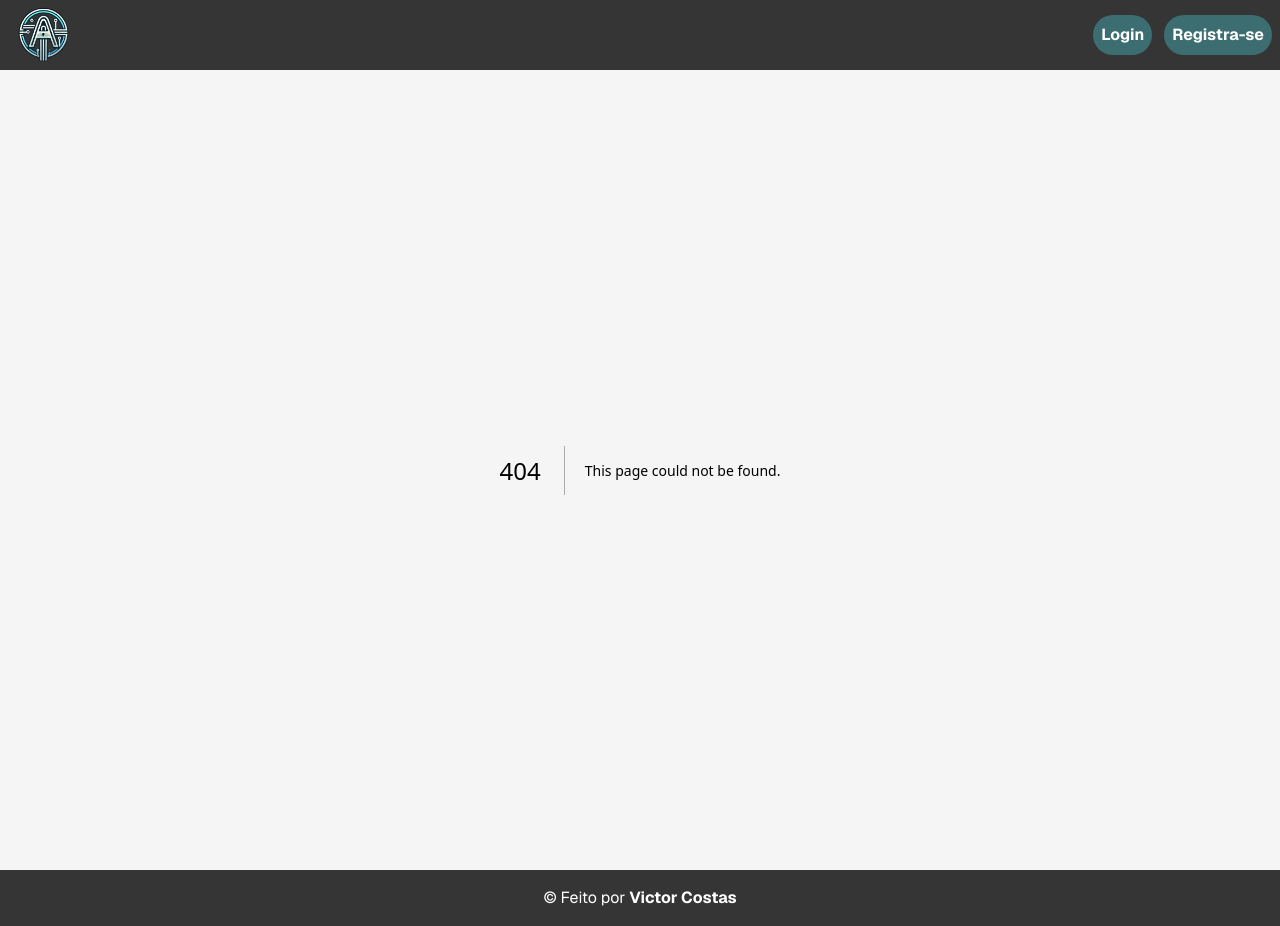
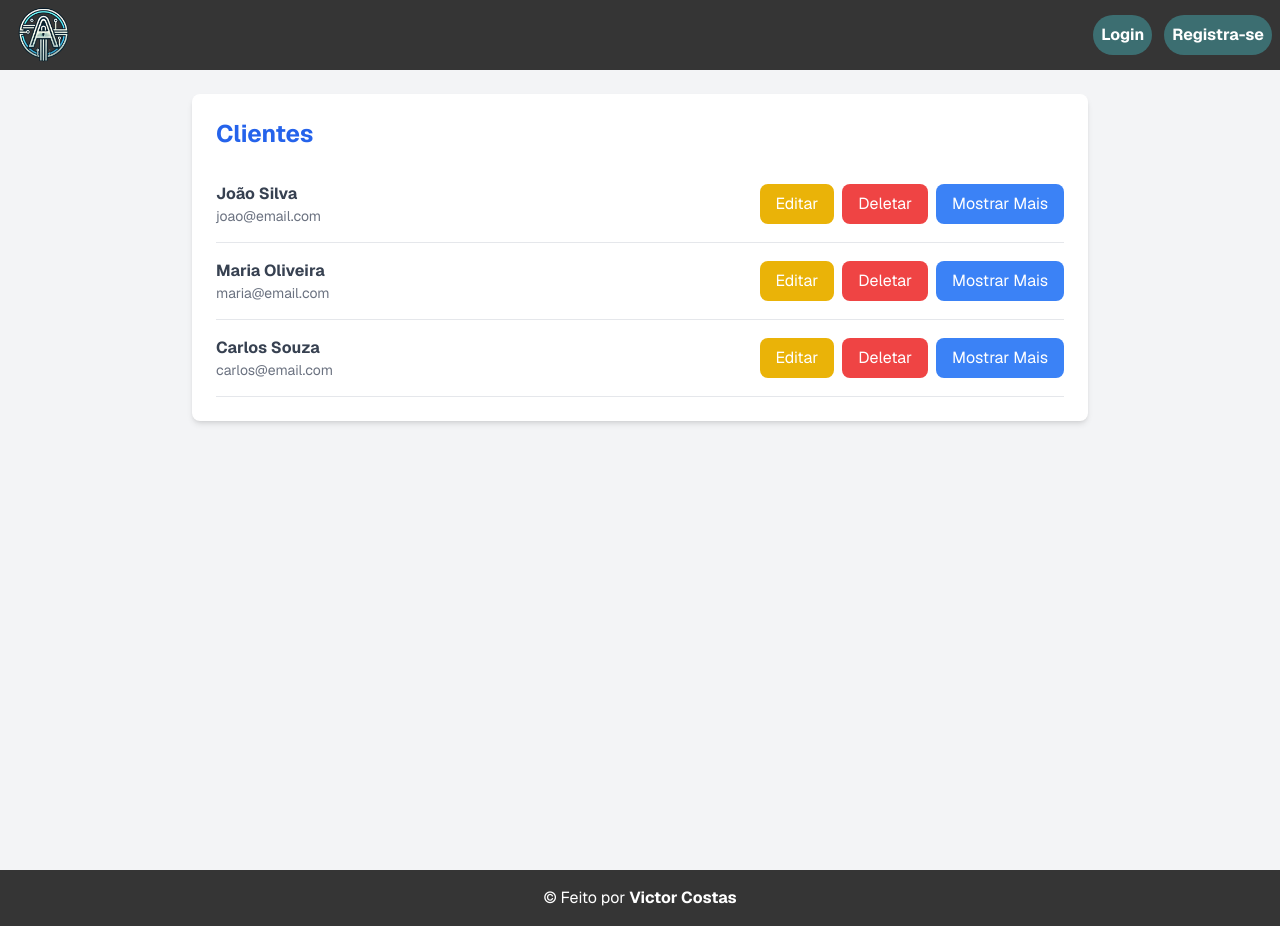
Before and after one commit to VictorHSCosta/Projeto-sea-Front, a Next.js app: page /adm-home in a window 1280 px wide. Before the commit this address had no page. Built offline with nearby package versions, Linux system fonts and the light colour scheme.

Commit message:
Feito toda a parte da tela de administrador que tem total acesso as informacoes dos clientes

```diff
--- /dev/null
+++ b/src/app/_components/ClienteItem.tsx
@@ -0,0 +1,29 @@
+import React from "react";
+
+const ClienteItem = ({
+  cliente,
+}: {
+  cliente: { nome: string; email: string };
+}) => {
+  return (
+    <div className="flex items-center justify-between border-b border-gray-200 py-4">
+      <div>
+        <p className="font-bold text-gray-700">{cliente.nome}</p>
+        <p className="text-sm text-gray-500">{cliente.email}</p>
+      </div>
+      <div className="flex space-x-2">
+        <button className="rounded-lg bg-yellow-500 px-4 py-2 text-white transition hover:bg-yellow-600">
+          Editar
+        </button>
+        <button className="rounded-lg bg-red-500 px-4 py-2 text-white transition hover:bg-red-600">
+          Deletar
+        </button>
+        <button className="rounded-lg bg-blue-500 px-4 py-2 text-white transition hover:bg-blue-600">
+          Mostrar Mais
+        </button>
+      </div>
+    </div>
+  );
+};
+
+export default ClienteItem;
--- /dev/null
+++ b/src/app/adm-home/page.tsx
@@ -0,0 +1,25 @@
+import React from "react";
+import ClienteItem from "~/app/_components/ClienteItem";
+
+const AdminDashboard = () => {
+  const clientes = [
+    { id: 1, nome: "João Silva", email: "joao@email.com" },
+    { id: 2, nome: "Maria Oliveira", email: "maria@email.com" },
+    { id: 3, nome: "Carlos Souza", email: "carlos@email.com" },
+  ];
+
+  return (
+    <div className="min-h-screen bg-gray-100 p-6">
+      <div className="mx-auto max-w-4xl rounded-lg bg-white p-6 shadow-md">
+        <h2 className="mb-4 text-2xl font-bold text-blue-600">Clientes</h2>
+        <div>
+          {clientes.map((cliente) => (
+            <ClienteItem key={cliente.id} cliente={cliente} />
+          ))}
+        </div>
+      </div>
+    </div>
+  );
+};
+
+export default AdminDashboard;
```
